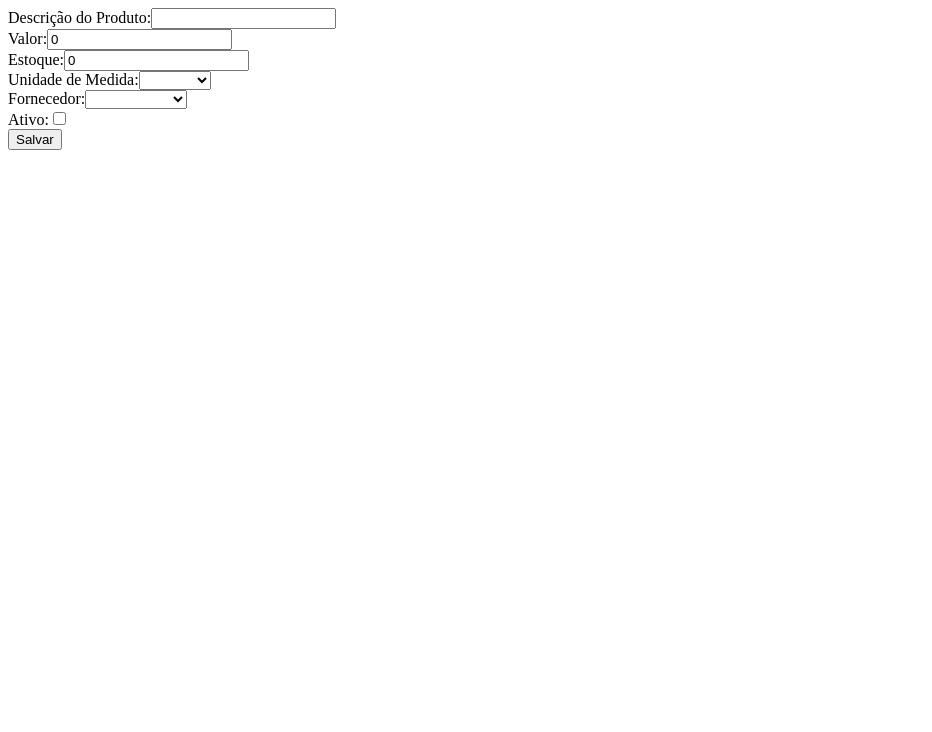
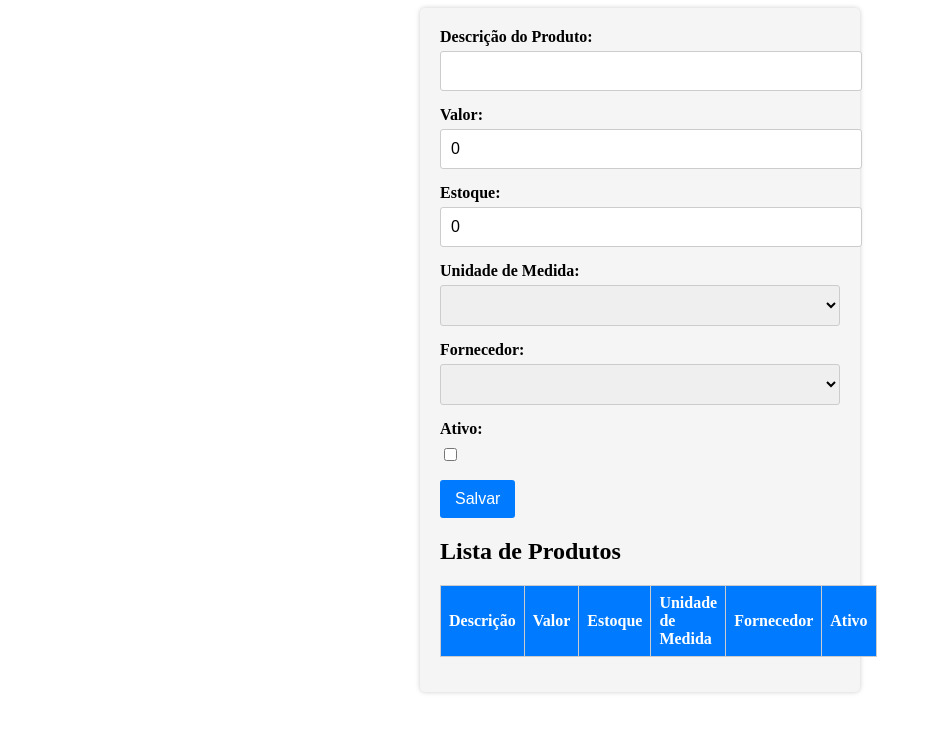
Before and after one commit to Victor-Prudente/projeto-frontend-4-per-si, an Angular app: page / in a window 1280 px wide. Shown: the top 732 px of the page, without its empty margins (0-932 px from the left). Built offline with nearby package versions, Linux system fonts and the light colour scheme.

Commit message:
Listagem de Produtos e CSS

```diff
--- a/src/app/components/product-registration/product-registration.component.css
+++ b/src/app/components/product-registration/product-registration.component.css
@@ -0,0 +1,68 @@
+/* Estilos para o formulário */
+form {
+    background-color: #f5f5f5;
+    padding: 20px;
+    border-radius: 5px;
+    box-shadow: 0 0 5px rgba(0, 0, 0, 0.2);
+    max-width: 400px;
+    margin: 0 auto;
+  }
+
+  form div {
+    margin-bottom: 15px;
+  }
+
+  label {
+    display: block;
+    font-weight: bold;
+    margin-bottom: 5px;
+  }
+
+  input[type="text"],
+  input[type="number"],
+  select {
+    width: 100%;
+    padding: 10px;
+    border: 1px solid #ccc;
+    border-radius: 3px;
+    font-size: 16px;
+  }
+
+  input[type="checkbox"] {
+    margin-top: 5px;
+  }
+
+  button {
+    background-color: #007bff;
+    color: #fff;
+    padding: 10px 15px;
+    border: none;
+    border-radius: 3px;
+    font-size: 16px;
+    cursor: pointer;
+  }
+
+  /* Estilos para a listagem de produtos */
+  h2 {
+    margin-top: 20px;
+  }
+
+  table {
+    width: 100%;
+    border-collapse: collapse;
+    margin-top: 10px;
+  }
+
+  table, th, td {
+    border: 1px solid #ccc;
+  }
+
+  th, td {
+    padding: 8px;
+    text-align: left;
+  }
+
+  th {
+    background-color: #007bff;
+    color: #fff;
+  }
--- a/src/app/components/product-registration/product-registration.component.html
+++ b/src/app/components/product-registration/product-registration.component.html
@@ -25,9 +25,9 @@
   <div>
     <label for="provider">Fornecedor:</label>
     <select id="provider" [(ngModel)]="product.provider" name="provider" required>
-      <option value="provider1">Fornecedor 1</option>
-      <option value="provider2">Fornecedor 2</option>
-      <option value="provider3">Fornecedor 3</option>
+      <option value="Fornecedor 1">Fornecedor 1</option>
+      <option value="Fornecedor 2">Fornecedor 2</option>
+      <option value="Fornecedor 3">Fornecedor 3</option>
     </select>
   </div>
   <div>
@@ -35,3 +35,29 @@
     <input type="checkbox" id="active" [(ngModel)]="product.active" name="active">
   </div>
   <button type="submit">Salvar</button>
+
+  <div>
+    <h2>Lista de Produtos</h2>
+    <table>
+      <thead>
+        <tr>
+          <th>Descrição</th>
+          <th>Valor</th>
+          <th>Estoque</th>
+          <th>Unidade de Medida</th>
+          <th>Fornecedor</th>
+          <th>Ativo</th>
+        </tr>
+      </thead>
+      <tbody>
+        <tr *ngFor="let product of products">
+          <td>{{ product.desc }}</td>
+          <td>{{ product.value }}</td>
+          <td>{{ product.stock }}</td>
+          <td>{{ product.measurementUnity }}</td>
+          <td>{{ product.provider }}</td>
+          <td>{{ product.active ? 'Sim' : 'Não' }}</td>
+        </tr>
+      </tbody>
+    </table>
+  </div>
--- a/src/app/components/product-registration/product-registration.component.ts
+++ b/src/app/components/product-registration/product-registration.component.ts
@@ -16,8 +16,13 @@ export class ProductRegistrationComponent {
     active: false,
   };
   productSaved: Product | null = null;
+
+
+  products: Product[] = [];
+
   saveProduct() {
-    this.productSaved = { ...this.product };
+    this.products.push({ ...this.product });
     console.log(this.productSaved);
+    localStorage.setItem('products', JSON.stringify(this.products));
   }
 }
```
